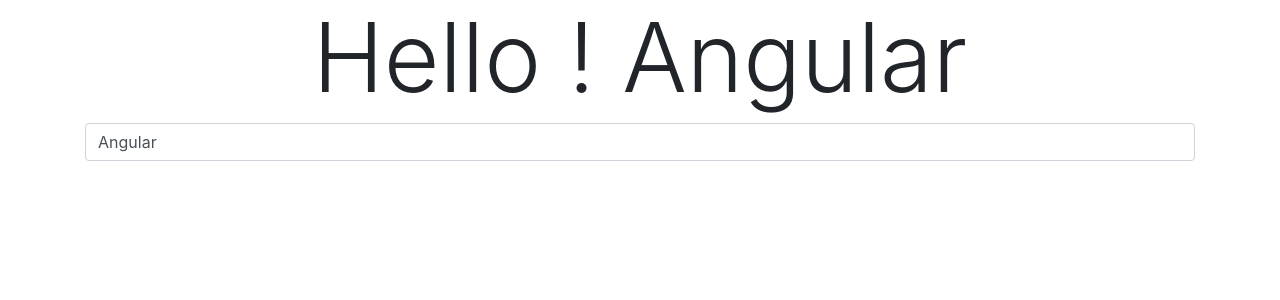
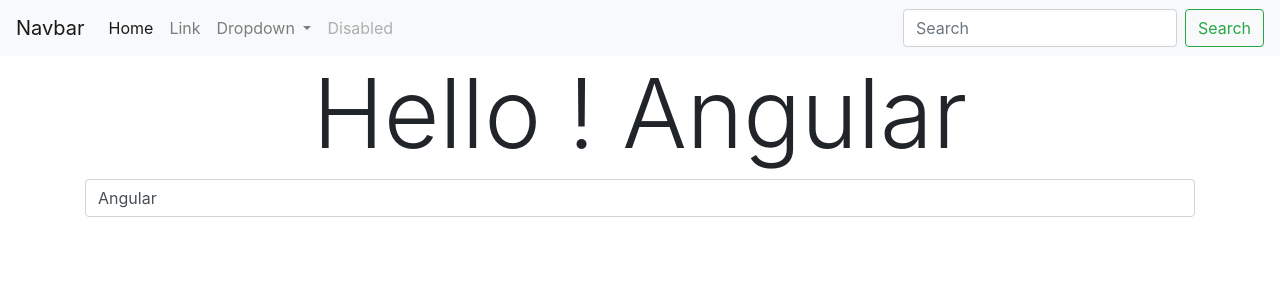
Before and after one commit to iammahesh09/angular-test, an Angular app: page / in a window 1280 px wide. Shown: the top 300 px of the page. Built offline with nearby package versions, Linux system fonts and the light colour scheme.

Commit message:
. some chanes

```diff
--- a/angular.json
+++ b/angular.json
@@ -72,13 +72,13 @@
             "tsConfig": "src/tsconfig.spec.json",
             "karmaConfig": "src/karma.conf.js",
             "styles": [
-              "src/styles.css",
-              "../node_modules/bootstrap/dist/css/bootstrap.css"
+              "node_modules/bootstrap/dist/css/bootstrap.css",
+              "src/styles.css"
             ],
             "scripts": [
-              "../node_modules/jquery/dist/jquery.js",
-              "../node_modules/tether/dist/js/popper.js",
-              "../node_modules/bootstrap/dist/js/bootstrap.js"
+              "node_modules/jquery/dist/jquery.slim.js",
+              "node_modules/popper.js/dist/umd/popper.js",
+              "node_modules/bootstrap/dist/js/bootstrap.js"
             ],
             "assets": [
               "src/favicon.ico",
--- a/src/app/app.component.html
+++ b/src/app/app.component.html
@@ -1,3 +1,39 @@
+<nav class="navbar navbar-expand-lg navbar-light bg-light">
+    <a class="navbar-brand" href="#">Navbar</a>
+    <button class="navbar-toggler" type="button" data-toggle="collapse" data-target="#navbarSupportedContent" aria-controls="navbarSupportedContent" aria-expanded="false" aria-label="Toggle navigation">
+      <span class="navbar-toggler-icon"></span>
+    </button>
+
+    <div class="collapse navbar-collapse" id="navbarSupportedContent">
+      <ul class="navbar-nav mr-auto">
+        <li class="nav-item active">
+          <a class="nav-link" href="#">Home <span class="sr-only">(current)</span></a>
+        </li>
+        <li class="nav-item">
+          <a class="nav-link" href="#">Link</a>
+        </li>
+        <li class="nav-item dropdown">
+          <a class="nav-link dropdown-toggle" href="#" id="navbarDropdown" role="button" data-toggle="dropdown" aria-haspopup="true" aria-expanded="false">
+            Dropdown
+          </a>
+          <div class="dropdown-menu" aria-labelledby="navbarDropdown">
+            <a class="dropdown-item" href="#">Action</a>
+            <a class="dropdown-item" href="#">Another action</a>
+            <div class="dropdown-divider"></div>
+            <a class="dropdown-item" href="#">Something else here</a>
+          </div>
+        </li>
+        <li class="nav-item">
+          <a class="nav-link disabled" href="#">Disabled</a>
+        </li>
+      </ul>
+      <form class="form-inline my-2 my-lg-0">
+        <input class="form-control mr-sm-2" type="search" placeholder="Search" aria-label="Search">
+        <button class="btn btn-outline-success my-2 my-sm-0" type="submit">Search</button>
+      </form>
+    </div>
+  </nav>
+
 <div class="container">
     <app-home></app-home>
 </div>
--- a/src/index.html
+++ b/src/index.html
@@ -7,10 +7,10 @@
 
   <meta name="viewport" content="width=device-width, initial-scale=1">
   <link rel="icon" type="image/x-icon" href="favicon.ico">
-  <link rel="stylesheet" href="https://maxcdn.bootstrapcdn.com/bootstrap/4.0.0/css/bootstrap.min.css">
+  <!-- <link rel="stylesheet" href="https://maxcdn.bootstrapcdn.com/bootstrap/4.0.0/css/bootstrap.min.css">
   <script src="https://code.jquery.com/jquery-3.2.1.slim.min.js"></script>
   <script src="https://cdnjs.cloudflare.com/ajax/libs/popper.js/1.12.9/umd/popper.min.js"></script>
-  <script src="https://maxcdn.bootstrapcdn.com/bootstrap/4.0.0/js/bootstrap.min.js"></script>
+  <script src="https://maxcdn.bootstrapcdn.com/bootstrap/4.0.0/js/bootstrap.min.js"></script> -->
 
 </head>
 <body>
--- a/src/styles.css
+++ b/src/styles.css
@@ -1,4 +1,6 @@
 /* You can add global styles to this file, and also import other style files */
+@import "../node_modules/bootstrap/dist/css/bootstrap.css";
 
-
-.red {color: brown;}
+.red {
+  color: brown;
+}
```
